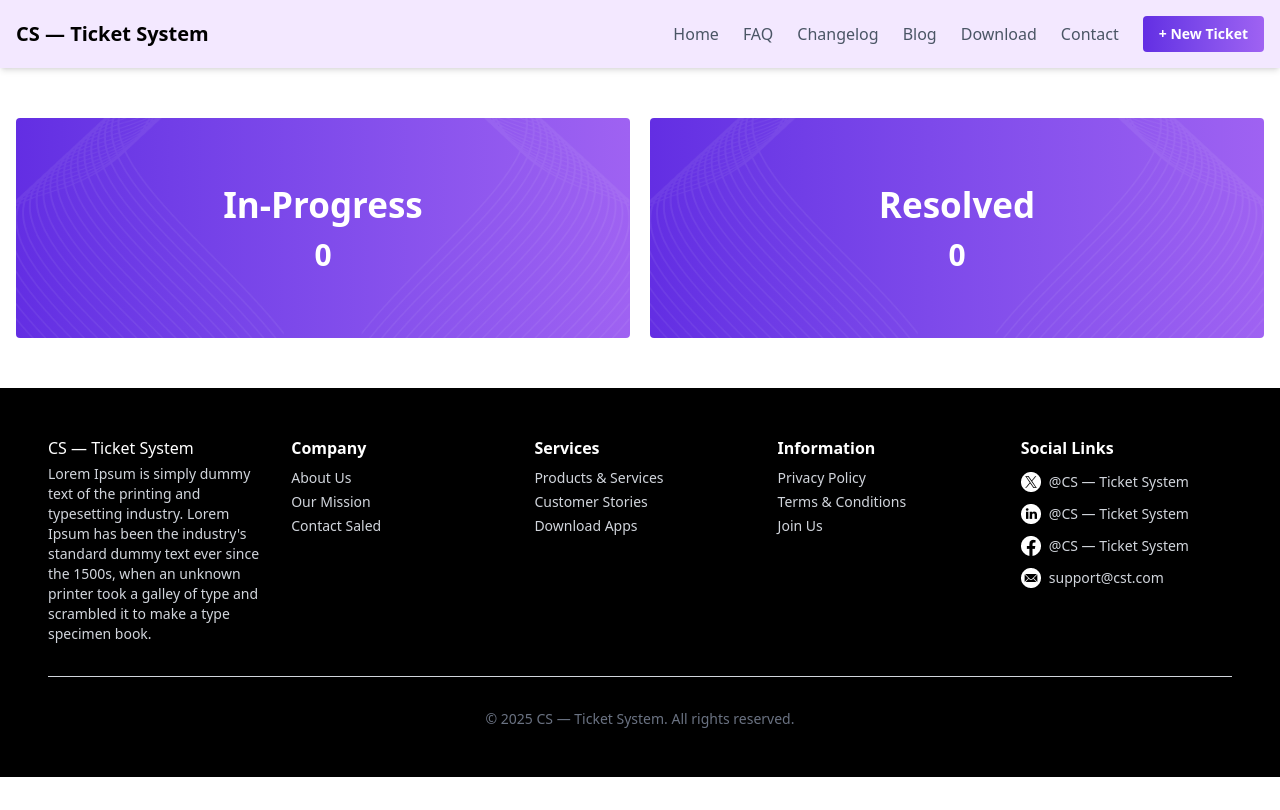
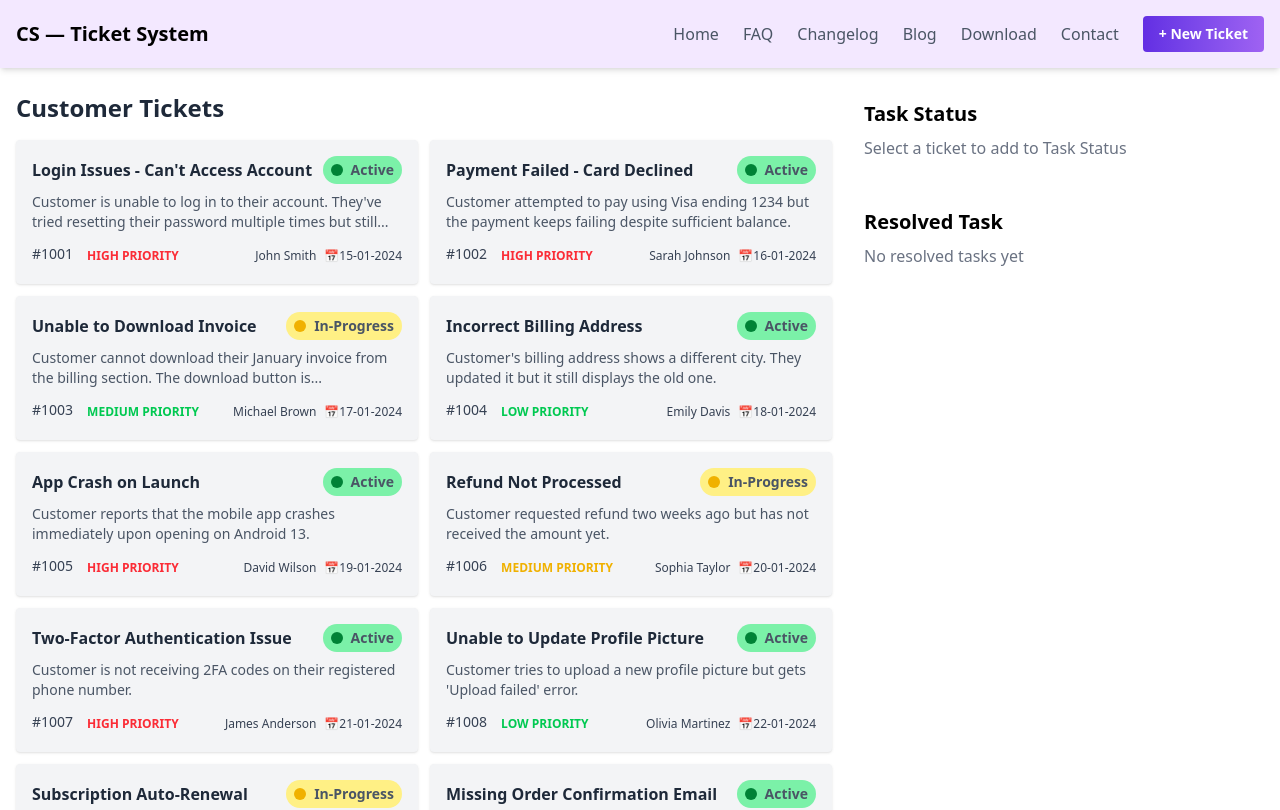
Before and after one commit to ruhulamindev/b12a7-customer-support-zone, a React (Vite) app: page / in a window 1280 px wide. Shown: the top 810 px of the page. Built offline with nearby package versions, Linux system fonts and the light colour scheme.

Commit message:
function complete

```diff
--- a/public/data.json
+++ b/public/data.json
@@ -5,7 +5,7 @@
     "title": "Login Issues - Can't Access Account",
     "description": "Customer is unable to log in to their account. They've tried resetting their password multiple times but still...",
     "customer": "John Smith",
-    "priority": "High",
+    "priority": "HIGH PRIORITY",
     "status": "Open"
   },
   {
@@ -14,7 +14,7 @@
     "title": "Payment Failed - Card Declined",
     "description": "Customer attempted to pay using Visa ending 1234 but the payment keeps failing despite sufficient balance.",
     "customer": "Sarah Johnson",
-    "priority": "High",
+    "priority": "HIGH PRIORITY",
     "status": "Open"
   },
   {
@@ -23,7 +23,7 @@
     "title": "Unable to Download Invoice",
     "description": "Customer cannot download their January invoice from the billing section. The download button is...",
     "customer": "Michael Brown",
-    "priority": "Medium",
+    "priority": "MEDIUM PRIORITY ",
     "status": "In-Progress"
   },
   {
@@ -32,7 +32,7 @@
     "title": "Incorrect Billing Address",
     "description": "Customer's billing address shows a different city. They updated it but it still displays the old one.",
     "customer": "Emily Davis",
-    "priority": "Low",
+    "priority": "LOW PRIORITY",
     "status": "Open"
   },
   {
@@ -41,7 +41,7 @@
     "title": "App Crash on Launch",
     "description": "Customer reports that the mobile app crashes immediately upon opening on Android 13.",
     "customer": "David Wilson",
-    "priority": "High",
+    "priority": "HIGH PRIORITY",
     "status": "Open"
   },
   {
@@ -50,7 +50,7 @@
     "title": "Refund Not Processed",
     "description": "Customer requested refund two weeks ago but has not received the amount yet.",
     "customer": "Sophia Taylor",
-    "priority": "Medium",
+    "priority": "MEDIUM PRIORITY",
     "status": "In-Progress"
   },
   {
@@ -59,7 +59,7 @@
     "title": "Two-Factor Authentication Issue",
     "description": "Customer is not receiving 2FA codes on their registered phone number.",
     "customer": "James Anderson",
-    "priority": "High",
+    "priority": "HIGH PRIORITY",
     "status": "Open"
   },
   {
@@ -68,7 +68,7 @@
     "title": "Unable to Update Profile Picture",
     "description": "Customer tries to upload a new profile picture but gets 'Upload failed' error.",
     "customer": "Olivia Martinez",
-    "priority": "Low",
+    "priority": "LOW PRIORITY",
     "status": "Open"
   },
   {
@@ -77,7 +77,7 @@
     "title": "Subscription Auto-Renewal",
     "description": "Customer wants to enable auto-renewal for their subscription but the toggle is disabled.",
     "customer": "Liam Thomas",
-    "priority": "Medium",
+    "priority": "MEDIUM PRIORITY",
     "status": "In-Progress"
   },
   {
@@ -86,7 +86,7 @@
     "title": "Missing Order Confirmation Email",
     "description": "Customer placed an order but didn't receive a confirmation email even though payment succeeded.",
     "customer": "Isabella Garcia",
-    "priority": "Medium",
+    "priority": "MEDIUM PRIORITY",
     "status": "Open"
   }
 ]
--- a/src/App.jsx
+++ b/src/App.jsx
@@ -1,18 +1,65 @@
+import React, { useEffect, useState } from "react";
+import Navbar from "./components/Navbar";
 import Footer from "./components/Footer";
-import Navbar from "./components/Navbar";
+import Tickets from "./components/Tickets";
+import TaskStatus from "./components/TaskStatus";
 import Container from "./components/container";
 
 function App() {
+  const [tickets, setTickets] = useState([]);
+  const [task, setTask] = useState([]);
+  const [resolved, setResolved] = useState([]);
+  const [inProgressCount, setInProgressCount] = useState(0);
+  const [resolvedCount, setResolvedCount] = useState(0);
+
+  useEffect(() => {
+    fetch("/data.json")
+      .then((res) => res.json())
+      .then((data) => setTickets(data));
+  }, []);
+
+  const addToTask = (ticket) => {
+    if (!task.find((t) => t.id === ticket.id)) {
+      setTask([...task, ticket]);
+      alert(`✅ In Progress`);
+      setInProgressCount(inProgressCount + 1);
+    } else {
+      alert("Ticket already in Task Status");
+    }
+  };
+
+  const completeTask = (id) => {
+    const completedTask = task.find((t) => t.id === id);
+    if (!completedTask) return;
+
+    alert(`✅ completed`);
+
+    setTask(task.filter((t) => t.id !== id));
+    setInProgressCount(inProgressCount - 1);
+
+    setResolved([...resolved, completedTask]);
+    setResolvedCount(resolvedCount + 1);
+  };
+
   return (
     <>
       <Navbar />
 
       <Container>
+        <div className="flex flex-col md:flex-row gap-6 my-6">
+          <div className="md:w-2/3">
+            <Tickets tickets={tickets} addToTask={addToTask} />
+          </div>
+          <div className="md:w-1/3 space-y-6">
+            <TaskStatus task={task} completeTask={completeTask} title="Task Status" />
+            <TaskStatus task={resolved} title="Resolved Task" completedLabel="Complete" />
+          </div>
+          </div>
+
         <div className="grid grid-cols-1 md:grid-cols-2 gap-[20px] my-[50px]">
           <div className="rounded p-7 text-white h-[220px] bg-gradient-to-r from-[#632EE3] to-[#9F62F2] flex flex-col items-center justify-center relative overflow-hidden">
             <h2 className="font-bold text-[35px] z-10">In-Progress</h2>
-            <p className="font-semibold text-[30px] z-10">0</p>
-
+            <p className="font-semibold text-[30px] z-10">{inProgressCount}</p>
             <img
               src="/vector1.png"
               alt="vector img"
@@ -26,7 +73,7 @@ function App() {
           </div>
           <div className="rounded p-7 text-white h-[220px] bg-gradient-to-r from-[#632EE3] to-[#9F62F2] flex flex-col items-center justify-center relative overflow-hidden">
             <h2 className="font-bold text-[35px] z-10">Resolved</h2>
-            <p className="font-semibold text-[30px] z-10">0</p>
+            <p className="font-semibold text-[30px] z-10">{resolvedCount}</p>
 
             <img
               src="/vector1.png"
--- a/src/components/Navbar.jsx
+++ b/src/components/Navbar.jsx
@@ -4,6 +4,7 @@ import { Menu, X } from "lucide-react";
 
 const Navbar = () => {
   const [isOpen, setIsOpen] = useState(false);
+
   return (
     <div className="bg-purple-100 shadow-md">
       <Container>
@@ -28,7 +29,7 @@ const Navbar = () => {
             <a className="text-gray-600" href="">
               Contact
             </a>
-            <button className="bg-gradient-to-r from-[#632EE3] to-[#9F62F2] text-white font-semibold text-sm px-4 py-2 rounded">
+            <button className="bg-gradient-to-r from-[#632EE3] to-[#9F62F2] text-white font-semibold text-sm px-4 py-2 rounded cursor-pointer">
               + New Ticket
             </button>
           </div>
--- a/src/components/TaskStatus.jsx
+++ b/src/components/TaskStatus.jsx
@@ -0,0 +1,55 @@
+import React from "react";
+
+const TaskStatus = ({
+  task,
+  completeTask,
+  title,
+  completedLabel,
+  removeTask,
+}) => {
+  return (
+    <div className=" p-2 rounded space-y-4">
+      <h2 className="font-bold text-xl mb-2">{title}</h2>
+
+      {task.length === 0 && title === "Task Status" && (
+        <p className="text-gray-500 mb-2">
+          Select a ticket to add to Task Status
+        </p>
+      )}
+
+      {task.length === 0 && title === "Resolved Task" && (
+        <p className="text-gray-500">No resolved tasks yet</p>
+      )}
+
+      {task.map((t) => (
+        <div key={t.id} className="rounded shadow-md bg-gray-100 p-2 pb-2">
+          <p>{t.title}</p>
+
+          {completeTask ? (
+            <div className="mt-2">
+              <span
+                className="bg-green-500 cursor-pointer text-white px-3 py-1.5 rounded text-sm w-full inline-block text-center"
+                onClick={() => completeTask(t.id)}
+              >
+                Complete
+              </span>
+            </div>
+          ) : (
+            <div className="flex justify-between items-center mt-2 text-sm">
+              <span className="text-green-500 font-semibold">
+                ✅{completedLabel || "Completed"}
+              </span>
+              <span
+                className="text-gray-600"
+                onClick={() => removeTask && removeTask(t.id)}
+              >
+                Click to Remove
+              </span>
+            </div>
+          )}
+        </div>
+      ))}
+    </div>
+  );
+};
+export default TaskStatus;
--- a/src/components/Ticdkets.jsx
+++ /dev/null
@@ -1,18 +0,0 @@
-import React from 'react';
-
-const Ticdkets = ({ teickets, addToTask }) => {
-    return (
-        <div>
-            <div>
-                <h2></h2>
-                <p></p>
-                <p></p>
-                <p></p>
-                <p></p>
-                <p></p>
-            </div>
-        </div>
-    );
-};
-
-export default Ticdkets;
--- /dev/null
+++ b/src/components/Tickets.jsx
@@ -0,0 +1,71 @@
+import React from "react";
+
+const Tickets = ({ tickets, addToTask }) => {
+  return (
+    <div>
+      <h2 className="text-2xl font-bold mb-4 text-gray-800">
+        Customer Tickets
+      </h2>
+
+      <div className="grid grid-cols-1 md:grid-cols-2 gap-3">
+        {tickets.map((ticket) => (
+          <div
+            key={ticket.id}
+            className="bg-gray-100 p-4 rounded shadow cursor-pointer hover:bg-purple-50"
+            onClick={() => addToTask(ticket)}
+          >
+            <div className="flex justify-between items-center mb-2">
+              <h3 className="font-bold text-md text-gray-800">
+                {ticket.title}
+              </h3>
+
+              <div
+                className={`flex items-center px-2 py-1 rounded-full text-gray-600 font-semibold text-sm ${
+                  ticket.status === "Open"
+                    ? "bg-green-300"
+                    : ticket.status === "In Progress"
+                    ? "bg-yellow-500 text-gray-900"
+                    : "bg-yellow-200 text-gray-600"
+                }`}
+              >
+                <span
+                  className={`w-3 h-3 rounded-full mr-2 ${
+                    ticket.status === "Open"
+                      ? "bg-green-700"
+                      : ticket.status === "In Progress"
+                      ? "bg-yellow-300"
+                      : "bg-yellow-500"
+                  }`}
+                ></span>
+                {ticket.status === "Open" ? "Active" : ticket.status}
+              </div>
+            </div>
+            <p className="text-gray-600 text-sm mb-3">{ticket.description}</p>
+            <div className="flex justify-between items-center text-sm text-gray-700">
+              <div className="flex gap-1.5">
+                <span>#{ticket.id}</span>
+                <span
+                  className={`px-2 py-1 rounded-full text-xs font-bold ${
+                    ticket.priority === "HIGH PRIORITY"
+                      ? "text-red-500"
+                      : ticket.priority === "MEDIUM PRIORITY"
+                      ? "text-yellow-500"
+                      : "text-green-500"
+                  }`}
+                >
+                  {ticket.priority}
+                </span>
+              </div>
+              <div className="flex gap-2 text-xs">
+                <span>{ticket.customer}</span>
+                <span>📅{ticket.date}</span>
+              </div>
+            </div>
+          </div>
+        ))}
+      </div>
+    </div>
+  );
+};
+
+export default Tickets;
```
